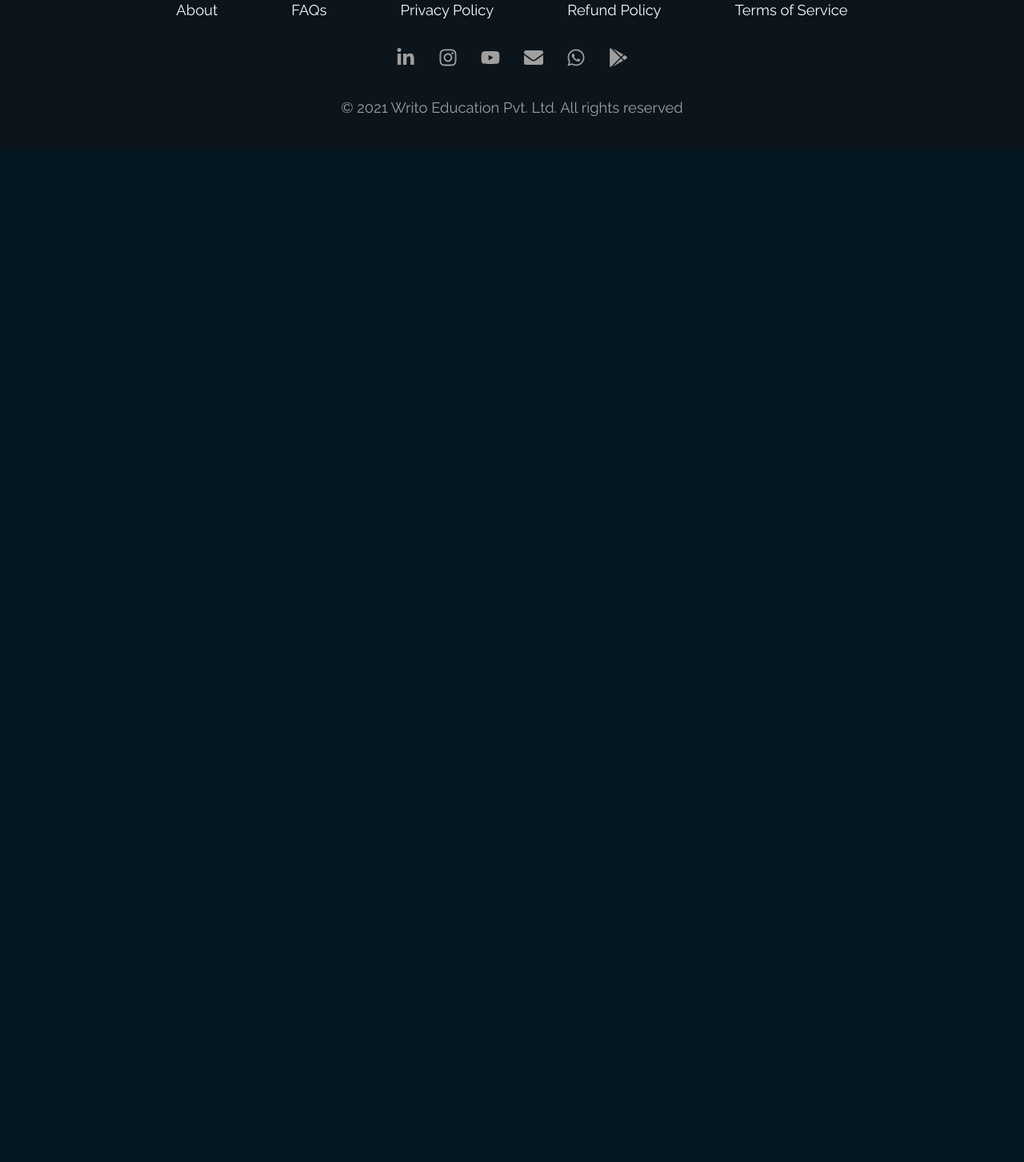
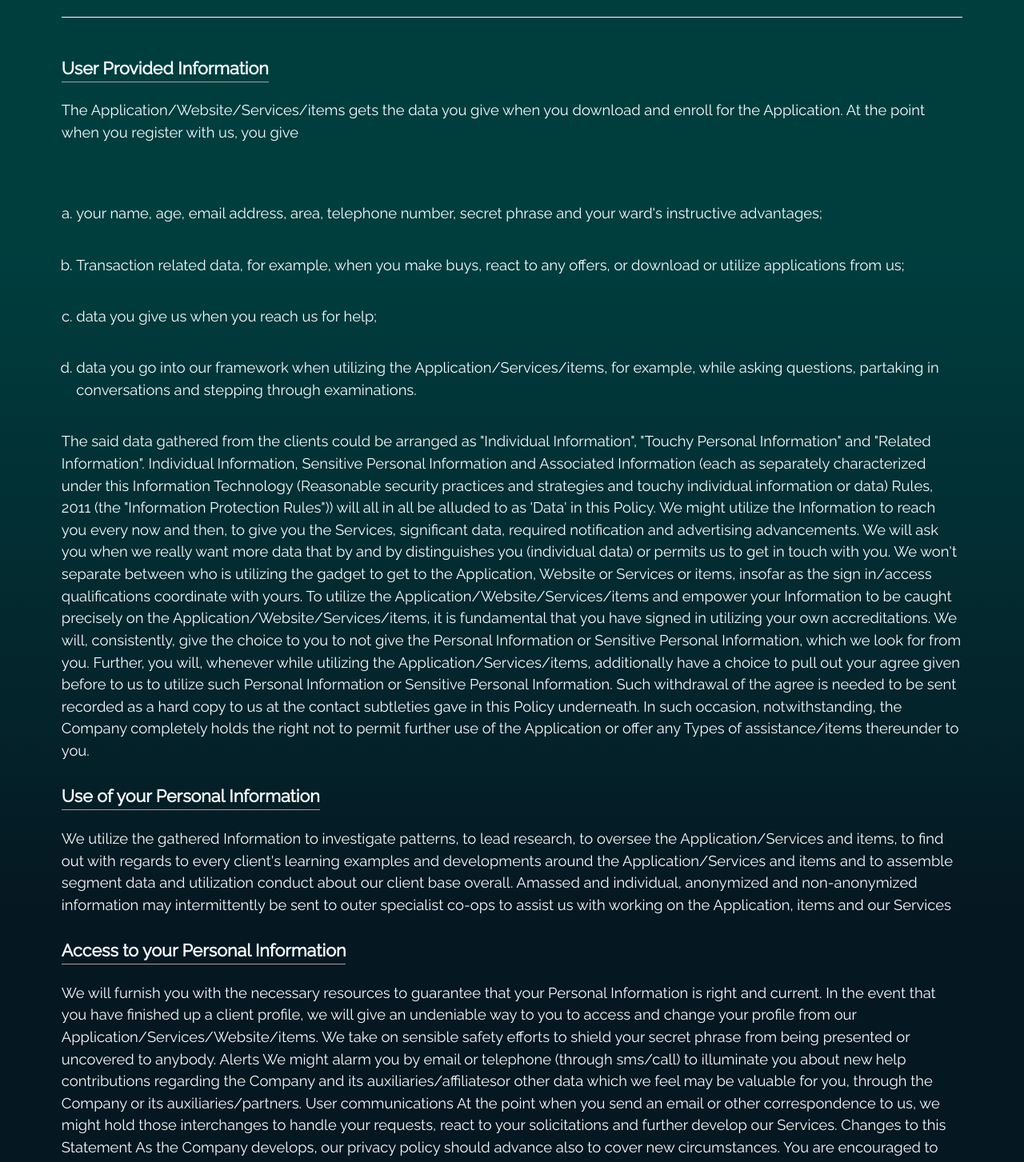
Before and after one commit to ggsingla/mwrito-website, a React (Create React App) app: page /terms-of-service in a window 1280 px wide. Shown: the part 226-1679 px from the top of the page at 80% size. Before the commit the page ends 800 px from the top, so only its background shows below. Built offline with nearby package versions, Linux system fonts and the light colour scheme; no server answers.

Commit message:
Footer Pages Completed

```diff
--- a/src/App.js
+++ b/src/App.js
@@ -11,6 +11,9 @@ import { DownloadPage } from './Pages/downloadPage';
 import { ContactPage } from './Pages/contactPage';
 import { PrivacyPolicy } from './Pages/privacyPolicy';
 import ScrollToTop from './components/ScrollToTop';
+import { TermsOfService } from './Pages/termsOfService';
+import { FAQs } from './Pages/faqs';
+import { AboutUs } from './Pages/aboutUs';
 
 const theme = {
   colors: {
@@ -35,6 +38,9 @@ function App() {
           <Route path='download' element={<DownloadPage/>} />
           <Route path='contactus' element={<ContactPage/>} />
           <Route path='privacy-policy' element={<PrivacyPolicy/>} />
+          <Route path='terms-of-service' element={<TermsOfService/>} />
+          <Route path='faqs' element={<FAQs/>} />
+          <Route path='about' element={<AboutUs/>} />
           {/* <Route path='/blogs' component={BlogPage} />
           <Route path='/courses' component={CoursePage} /> */}
         </Routes>
--- /dev/null
+++ b/src/Pages/aboutUs.jsx
@@ -0,0 +1,12 @@
+import Background from '../components/background'
+import './styles/footer-pages.css'
+export const AboutUs = () => {
+  return (
+    <>
+      <article>
+      <h1>About Us</h1>
+      <p>We at writo strive for the betterment of the overall intellect of a ward by an innovative full fledged online platform under the title of mwrito, which will be an agglutination of both school and coaching amenity, to be bettersaid we will provide online lectures notes crash courses along with one to one doubt solving sessions for all genre and will cover each and every aspect and classes and we will render our services altogether to the schools so as to benefit the major cult of children's because we have a believe that the supremacy of a country is governed by the intellect and persona of children that they acquire. In short we will prove to be an primas interpares in our respective field. For scalability as told by us we will be acquiring schools so as to expand our reach further. We believe in the autocracy of knowledge and welfare and we aspire to make our successors FUTURE FIT so as to build a better community.</p>
+      </article>
+    </>
+  )
+}
--- /dev/null
+++ b/src/Pages/faqs.jsx
@@ -0,0 +1,63 @@
+import { StyledBackgroundTop } from '../components/styles/BasicUI/background.styled'
+import './styles/footer-pages.css'
+export const FAQs = () => {
+  return (
+    <>
+      <article>
+        <h1>Frequently Asked Questions</h1>
+        <ol type="i">
+          <li>
+            <div className='ques'>
+              Mwrito’s courses are accessible for which classes?
+            </div>
+            <div className='ans'>
+              Students across classes 6 to 10 can join in and gain from Mwrito
+              Courses.
+            </div>
+          </li>
+
+          <li>
+            <div className='ques'>
+              Is Mwrito’s courses planned to the school prospectus/educational
+              program?
+            </div>
+            <div className='ans'>
+              Indeed, We have numerous courses accessible for students to choose
+              from to suit their review plan according to the school schedule.
+            </div>
+          </li>
+          <li>
+            <div className='ques'>Do you give example notes ?</div>
+            <div className='ans'>
+              Indeed, notes will be provided in each courses.
+            </div>
+          </li>
+          <li>
+            <div className='ques'>
+              What sort of content is instructed in these courses?
+            </div>
+            <div className='ans'>
+              From basic to advance of a particular subject , everything will be
+              covered in details.
+            </div>
+          </li>
+          <li>
+            <div className='ques'>
+              Where would I be able to observe the courses presented by Mwrito?
+            </div>
+            <div className='ans'>
+              Click here to view the courses offered by Mwrito.
+            </div>
+          </li>
+          <li>
+            <div className='ques'>
+              What is the procedure for refund of a purchased course?</div>
+            <div className='ans'>
+            For refund initiation process contact us at aoyt@mwrito.com within 1 week of purchasing any plan
+            </div>
+          </li>
+        </ol>
+      </article>
+    </>
+  )
+}
--- a/src/Pages/styles/footer-pages.css
+++ b/src/Pages/styles/footer-pages.css
@@ -1,11 +1,16 @@
+body{
+    background-image: linear-gradient(180deg, #003e3e 39.22%, #05172100 100%);
+}
+
 article{
     width: 100%;
     max-width: 1200px;
     line-height: 1.5;
-    margin-top: 3em;
+    margin-block: 3em;
     padding-inline: 2em;
 }
 article h1{
+    text-align: left;
     font-size: 3rem;
     margin-bottom: 1em;
     padding-bottom:0.1em;
@@ -19,9 +24,19 @@ article h3{
     margin-bottom: 1em;
     border-bottom: 1px solid rgb(161, 161, 161);
 }
-article ul{
+article ul,ol{
     margin-left: 1em;
     margin-bottom: 1em;
+}
+.ques{
+    font-weight: bolder;
+    margin-bottom: .5em;
+}
+ol{
+    margin-top: 4em;
+}
+ol li{
+    margin-bottom: 2em;
 }
 
 @media ( max-width: 768px){
--- /dev/null
+++ b/src/Pages/termsOfService.jsx
@@ -0,0 +1,90 @@
+import {StyledBackgroundTop} from '../components/styles/BasicUI/background.styled'
+import './styles/footer-pages.css'
+export const TermsOfService = () => {
+  return (
+    <>
+
+      <StyledBackgroundTop />
+      <article>
+        <h1>Terms of Service</h1>
+        <h3>User Provided Information</h3>
+
+        <p>
+          The Application/Website/Services/items gets the data you give when you
+          download and enroll for the Application. At the point when you
+          register with us, you give
+          <ol type ="a">
+            <li> your name, age, email address, area, telephone number, secret phrase and your ward's instructive advantages;</li>
+            <li> Transaction related data, for example, when you make buys, react to any offers, or download or utilize applications from us;</li>
+            <li> data you give us when you reach us for help;</li>
+            <li>
+              data you go into our framework when utilizing the Application/Services/items, for example, while asking questions, partaking in conversations and
+              stepping through examinations.
+            </li>
+          </ol>
+          The said data gathered from the clients
+          could be arranged as "Individual Information", "Touchy Personal
+          Information" and "Related Information". Individual Information,
+          Sensitive Personal Information and Associated Information (each as
+          separately characterized under this Information Technology (Reasonable
+          security practices and strategies and touchy individual information or
+          data) Rules, 2011 (the "Information Protection Rules")) will all in
+          all be alluded to as 'Data' in this Policy. We might utilize the
+          Information to reach you every now and then, to give you the Services,
+          significant data, required notification and advertising advancements.
+          We will ask you when we really want more data that by and by
+          distinguishes you (individual data) or permits us to get in touch with
+          you. We won't separate between who is utilizing the gadget to get to
+          the Application, Website or Services or items, insofar as the sign
+          in/access qualifications coordinate with yours. To utilize the
+          Application/Website/Services/items and empower your Information to be
+          caught precisely on the Application/Website/Services/items, it is
+          fundamental that you have signed in utilizing your own accreditations.
+          We will, consistently, give the choice to you to not give the Personal
+          Information or Sensitive Personal Information, which we look for from
+          you. Further, you will, whenever while utilizing the
+          Application/Services/items, additionally have a choice to pull out
+          your agree given before to us to utilize such Personal Information or
+          Sensitive Personal Information. Such withdrawal of the agree is needed
+          to be sent recorded as a hard copy to us at the contact subtleties
+          gave in this Policy underneath. In such occasion, notwithstanding, the
+          Company completely holds the right not to permit further use of the
+          Application or offer any Types of assistance/items thereunder to you.
+        </p>
+
+        <h3>Use of your Personal Information</h3>
+        <p>
+          We utilize the gathered Information to investigate patterns, to lead
+          research, to oversee the Application/Services and items, to find out
+          with regards to every client's learning examples and developments
+          around the Application/Services and items and to assemble segment data
+          and utilization conduct about our client base overall. Amassed and
+          individual, anonymized and non-anonymized information may
+          intermittently be sent to outer specialist co-ops to assist us with
+          working on the Application, items and our Services
+        </p>
+
+        <h3>Access to your Personal Information</h3>
+        <p>
+          We will furnish you with the necessary resources to guarantee that
+          your Personal Information is right and current. In the event that you
+          have finished up a client profile, we will give an undeniable way to
+          you to access and change your profile from our
+          Application/Services/Website/items. We take on sensible safety efforts
+          to shield your secret phrase from being presented or uncovered to
+          anybody. Alerts We might alarm you by email or telephone (through
+          sms/call) to illuminate you about new help contributions regarding the
+          Company and its auxiliaries/affiliatesor other data which we feel may
+          be valuable for you, through the Company or its auxiliaries/partners.
+          User communications At the point when you send an email or other
+          correspondence to us, we might hold those interchanges to handle your
+          requests, react to your solicitations and further develop our
+          Services. Changes to this Statement As the Company develops, our
+          privacy policy should advance also to cover new circumstances. You are
+          encouraged to audit this Policy routinely for any changes, as
+          proceeded with use is considered endorsement, everything being equal.
+        </p>
+      </article>
+    </>
+  )
+}
--- a/src/components/Footer/FooterLinks.js
+++ b/src/components/Footer/FooterLinks.js
@@ -5,10 +5,9 @@ export const FooterLinks = () => {
     return (
         <StyledFooterLinks>
             <Link to='about'>About</Link>
-            <Link to='/faqs'>FAQs</Link>
-            <Link to="/privacy-policy">Privacy Policy</Link>
-            <Link to="/">Refund Policy</Link>
-            <Link to="/">Terms of Service</Link>
+            <Link to='faqs'>FAQs</Link>
+            <Link to="privacy-policy">Privacy Policy</Link>
+            <Link to="terms-of-service">Terms of Service</Link>
         </StyledFooterLinks>
     )
 }
--- a/src/components/styles/BasicUI/background.styled.js
+++ b/src/components/styles/BasicUI/background.styled.js
@@ -4,6 +4,15 @@ export const StyledBackgroundTop = styled.div`
   position: absolute;
   width: 100%;
   height: 75em;
+  background: linear-gradient(180deg, #003e3e 39.22%, #05172100 100%);
+  top: 0;
+  left: 0;
+  z-index: -2;
+`;
+export const StyledSinglePageBG = styled.div`
+  position: absolute;
+  width: 100%;
+  height: 100vh;
   background: linear-gradient(180deg, #003e3e 39.22%, #05172100 100%);
   top: 0;
   left: 0;
```
